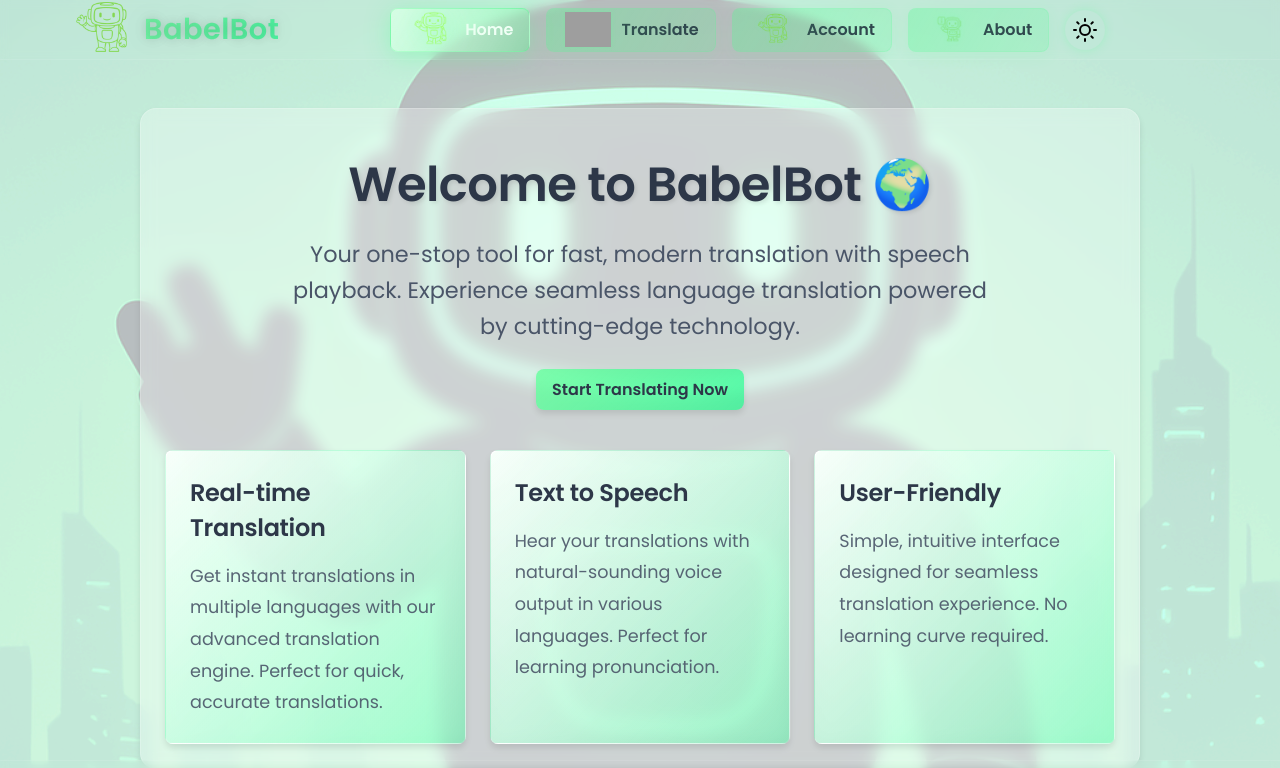
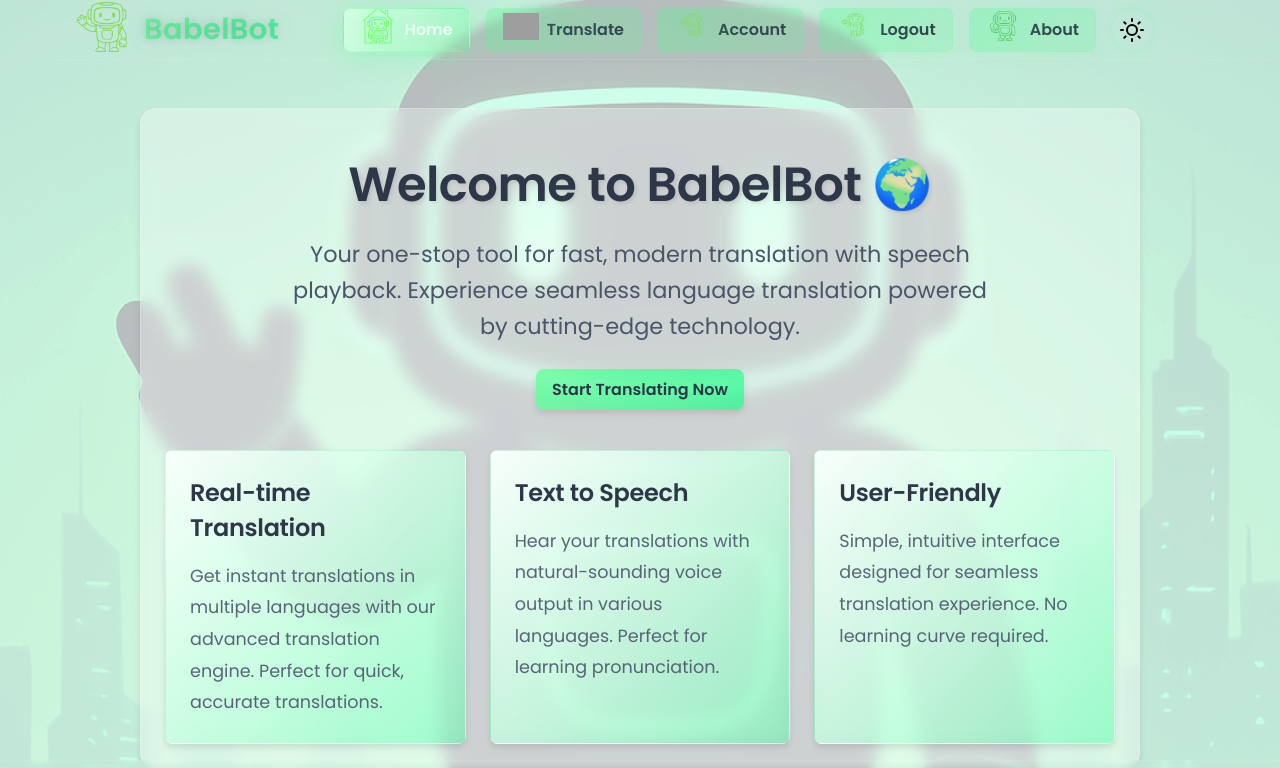
Before and after one commit to mike-gustafson/BabelBot, a Django app: page / in a window 1280 px wide. Shown: the top 768 px of the page. Run offline with Django 5.2, Linux system fonts and the light colour scheme; the visitor is signed in with stand-in values (Sample User, id 1); grey boxes are pictures that could not be loaded.

Commit message:
Updates navigation bar icons and styling
Refines the navigation bar's appearance by adjusting icon sizes and padding for improved visual consistency across different screen sizes. Introduces wrapper divs for the nav icons. Replaces some logo images.

```diff
--- a/main_app/static/css/base.css
+++ b/main_app/static/css/base.css
@@ -342,13 +342,13 @@ header {
 
 /* Common nav icon styles */
 .nav-icon {
-  width: 50px;
-  height: 50px;
+  width: 36px;
+  height: 36px;
   object-fit: contain;
   transition: all 0.3s ease;
   z-index: 2;
   position: relative;
-  padding: 2px;
+  padding: 0;
 }
 
 /* Light mode icon styles */
@@ -572,8 +572,8 @@ select:focus, input:focus, textarea:focus {
   }
 
   .nav-icon {
-    width: 28px;
-    height: 28px;
+    width: 32px;
+    height: 32px;
   }
 
   .nav-links a {
--- a/main_app/templates/base.html
+++ b/main_app/templates/base.html
@@ -41,30 +41,48 @@
       <div class="nav-menu">
         <nav class="nav-links">
           <a href="{% url 'home' %}" class="{% if request.resolver_match.url_name == 'home' %}active{% endif %}">
-            <img src="{% static 'images/logo2.png' %}" alt="Home" class="nav-icon">
+            <div class="nav-icon-wrapper">
+              <img src="{% static 'images/logo_home.png' %}" alt="Home" class="nav-icon">
+            </div>
             Home
           </a>
           <a href="{% url 'translate' %}" class="{% if request.resolver_match.url_name == 'translate' %}active{% endif %}">
-            <img src="{% static 'images/logo_translate.png' %}" alt="Translate" class="nav-icon">
+            <div class="nav-icon-wrapper">
+              <img src="{% static 'images/logo_translate.png' %}" alt="Translate" class="nav-icon">
+            </div>
             Translate
           </a>
           {% if user.is_authenticated %}
           <a href="{% url 'account' %}" class="{% if request.resolver_match.url_name == 'account' %}active{% endif %}">
-            <img src="{% static 'images/logo2.png' %}" alt="Account" class="nav-icon">
+            <div class="nav-icon-wrapper">
+              <img src="{% static 'images/logo2.png' %}" alt="Account" class="nav-icon">
+            </div>
             Account
+          </a>
+          <a href="{% url 'logout' %}" class="{% if request.resolver_match.url_name == 'logout' %}active{% endif %}">
+            <div class="nav-icon-wrapper">
+              <img src="{% static 'images/logo2.png' %}" alt="Logout" class="nav-icon">
+            </div>
+            Logout
           </a>
           {% else %}
           <a href="{% url 'login' %}" class="{% if request.resolver_match.url_name == 'login' %}active{% endif %}">
-            <img src="{% static 'images/logo_login.png' %}" alt="Login" class="nav-icon">
+            <div class="nav-icon-wrapper">
+              <img src="{% static 'images/logo_login.png' %}" alt="Login" class="nav-icon">
+            </div>
             Login
           </a>
           <a href="{% url 'signup' %}" class="{% if request.resolver_match.url_name == 'signup' %}active{% endif %}">
-            <img src="{% static 'images/logo2.png' %}" alt="Sign Up" class="nav-icon">
+            <div class="nav-icon-wrapper">
+              <img src="{% static 'images/logo_signup.png' %}" alt="Sign Up" class="nav-icon">
+            </div>
             Sign Up
           </a>
           {% endif %}
           <a href="{% url 'about' %}" class="{% if request.resolver_match.url_name == 'about' %}active{% endif %}">
-            <img src="{% static 'images/logo_about.png' %}" alt="About" class="nav-icon">
+            <div class="nav-icon-wrapper">
+              <img src="{% static 'images/logo_about.png' %}" alt="About" class="nav-icon">
+            </div>
             About
           </a>
         </nav>
```
Also changed, not shown: main_app/static/images/BabelBottranslate2.png (deleted), main_app/static/images/logo.png (deleted), main_app/static/images/logo_about.png, main_app/static/images/logo_account.png (added), main_app/static/images/logo_login.png, 2 other files.
